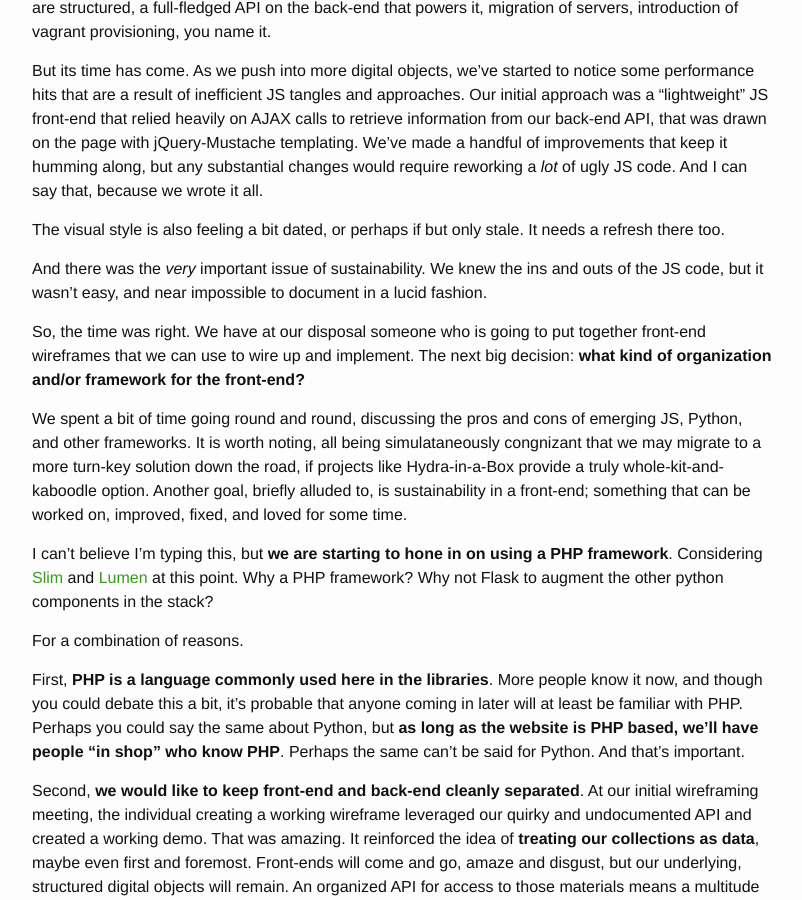
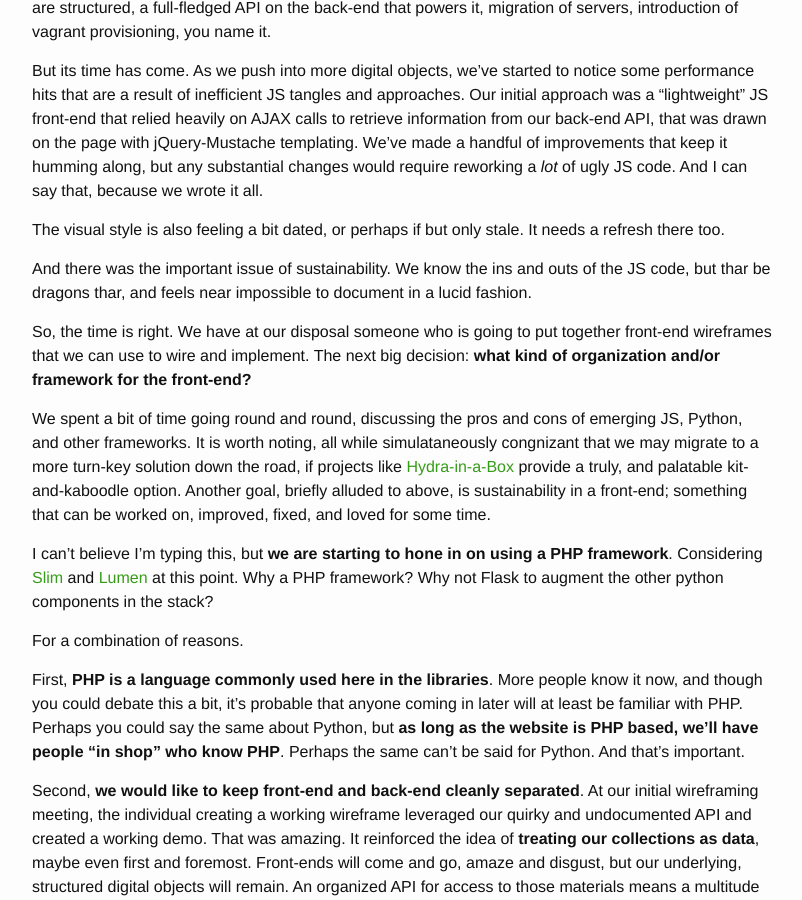
Before and after one commit to ghukill/blog, a Jekyll site: the page built from _posts/2016-11-08-framework-v2-frontend.md, in a window 1280 px wide and 900 px high, scrolled down 792 px. Shown: the whole window, without its empty margins (238-1040 px from the left). Built offline with Jekyll 4.4.1, drawn with Linux system fonts in a browser that asks for light colours.

Commit message:
Created 2016-11-08-framework-v2-frontend.md

```diff
--- a/_posts/2016-11-08-framework-v2-frontend.md
+++ b/_posts/2016-11-08-framework-v2-frontend.md
@@ -24,11 +24,11 @@ But its time has come.  As we push into more digital objects, we've started to n
 
 The visual style is also feeling a bit dated, or perhaps if but only stale.  It needs a refresh there too.
 
-And there was the *very* important issue of sustainability.  We knew the ins and outs of the JS code, but it wasn't easy, and near impossible to document in a lucid fashion.
+And there was the important issue of sustainability.  We know the ins and outs of the JS code, but thar be dragons thar, and feels near impossible to document in a lucid fashion.
 
-So, the time was right.  We have at our disposal someone who is going to put together front-end wireframes that we can use to wire up and implement.  The next big decision: **what kind of organization and/or framework for the front-end?**
+So, the time is right.  We have at our disposal someone who is going to put together front-end wireframes that we can use to wire and implement.  The next big decision: **what kind of organization and/or framework for the front-end?**
 
-We spent a bit of time going round and round, discussing the pros and cons of emerging JS, Python, and other frameworks.  It is worth noting, all being simulataneously congnizant that we may migrate to a more turn-key solution down the road, if projects like Hydra-in-a-Box provide a truly whole-kit-and-kaboodle option.  Another goal, briefly alluded to, is sustainability in a front-end; something that can be worked on, improved, fixed, and loved for some time.
+We spent a bit of time going round and round, discussing the pros and cons of emerging JS, Python, and other frameworks.  It is worth noting, all while simulataneously congnizant that we may migrate to a more turn-key solution down the road, if projects like [Hydra-in-a-Box](http://hydrainabox.projecthydra.org/) provide a truly, and palatable kit-and-kaboodle option.  Another goal, briefly alluded to above, is sustainability in a front-end; something that can be worked on, improved, fixed, and loved for some time.
 
 I can't believe I'm typing this, but **we are starting to hone in on using a PHP framework**.  Considering [Slim](http://www.slimframework.com/) and [Lumen](https://lumen.laravel.com/) at this point.  Why a PHP framework?  Why not Flask to augment the other python components in the stack?
 
```
